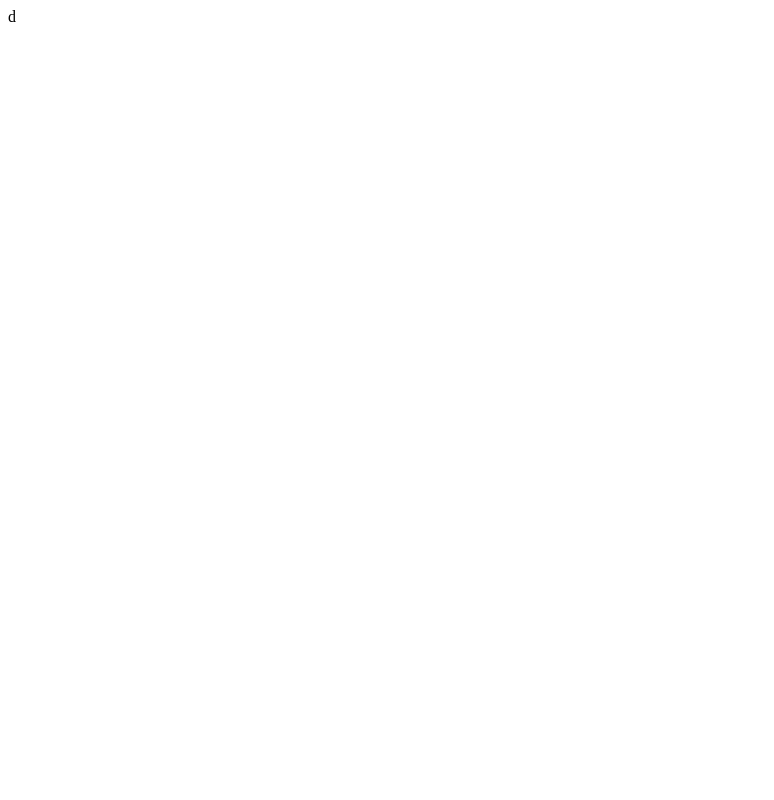
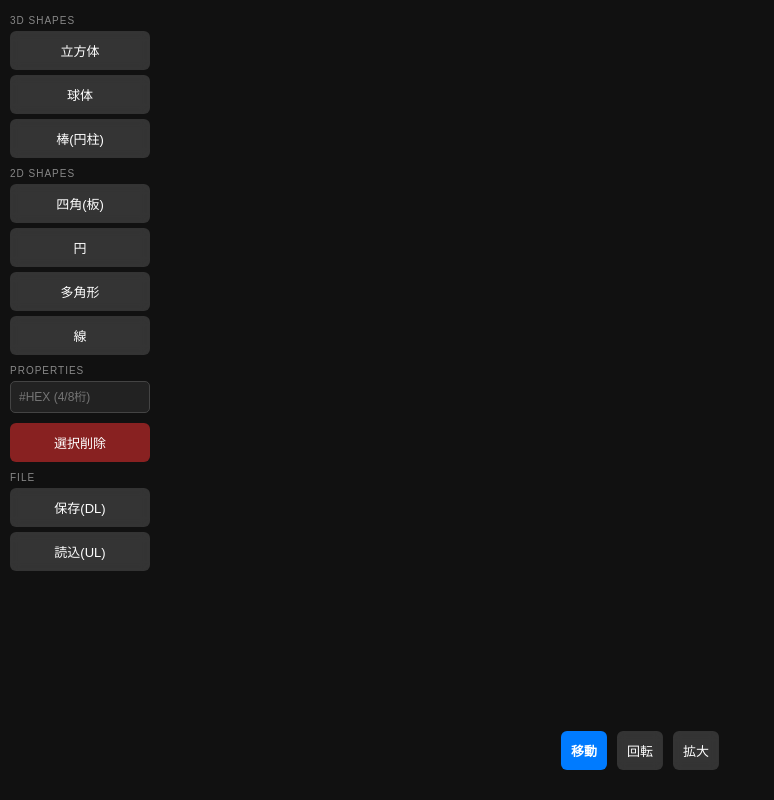
Before and after one commit to tadano-ippanzin/3DModelEditer, a plain HTML site: page index.html in a window 1280 px wide. Shown: the whole page, without its empty margins (0-774 px from the left). Drawn offline with Linux system fonts and the light colour scheme.

Commit message:
Update index.html

```diff
--- a/index.html
+++ b/index.html
@@ -1 +1,67 @@
-d
+<!DOCTYPE html>
+<html lang="ja">
+<head>
+    <meta charset="UTF-8">
+    <meta name="viewport" content="width=device-width, initial-scale=1.0, maximum-scale=1.0, user-scalable=no">
+    <title>3DME</title>
+    <style>
+        body { margin: 0; overflow: hidden; background: #111; font-family: sans-serif; touch-action: none; }
+        canvas { display: block; }
+        .ui-panel { position: absolute; top: 10px; left: 10px; display: flex; flex-direction: column; gap: 5px; max-width: 140px; z-index: 100; }
+        .toolbar { position: absolute; bottom: 30px; left: 50%; transform: translateX(-50%); display: flex; gap: 10px; z-index: 100; }
+        section-label { color: #888; font-size: 10px; margin-top: 5px; text-transform: uppercase; letter-spacing: 1px; }
+        button {
+            padding: 10px; font-size: 13px; border-radius: 6px; border: none;
+            background: rgba(255,255,255,0.15); color: white; backdrop-filter: blur(5px);
+            cursor: pointer;
+        }
+        button:active { background: rgba(255,255,255,0.3); }
+        button.active { background: #007bff; font-weight: bold; }
+        .color-input {
+            padding: 8px; border-radius: 5px; border: 1px solid #444;
+            background: #222; color: #fff; font-size: 12px; width: 100%; box-sizing: border-box;
+        }
+        .del-btn { background: rgba(255, 50, 50, 0.5); margin-top: 5px; }
+        input[type="file"] { display: none; }
+    </style>
+</head>
+<body>
+    <div class="ui-panel">
+        <section-label>3D Shapes</section-label>
+        <button onclick="createShape('cube')">立方体</button>
+        <button onclick="createShape('sphere')">球体</button>
+        <button onclick="createShape('rod')">棒(円柱)</button>
+
+        <section-label>2D Shapes</section-label>
+        <button onclick="createShape('plane')">四角(板)</button>
+        <button onclick="createShape('circle')">円</button>
+        <button onclick="createShape('poly')">多角形</button>
+        <button onclick="createShape('line')">線</button>
+
+        <section-label>Properties</section-label>
+        <input type="text" id="color-hex" class="color-input" placeholder="#HEX (4/8桁)" onchange="updateColor(this.value)">
+        <button class="del-btn" onclick="deleteObject()">選択削除</button>
+
+        <section-label>File</section-label>
+        <button onclick="downloadScene()">保存(DL)</button>
+        <button onclick="document.getElementById('ul-input').click()">読込(UL)</button>
+        <input type="file" id="ul-input" onchange="uploadScene(event)">
+    </div>
+
+    <div class="toolbar">
+        <button id="btn-t" class="active" onclick="setMode('translate')">移動</button>
+        <button id="btn-r" onclick="setMode('rotate')">回転</button>
+        <button id="btn-s" onclick="setMode('scale')">拡大</button>
+    </div>
+
+    <script type="importmap">
+    {
+        "imports": {
+            "three": "https://unpkg.com/three@0.160.0/build/three.module.js",
+            "three/addons/": "https://unpkg.com/three@0.160.0/examples/jsm/"
+        }
+    }
+    </script>
+    <script type="module" src="main.js"></script>
+</body>
+</html>
```
